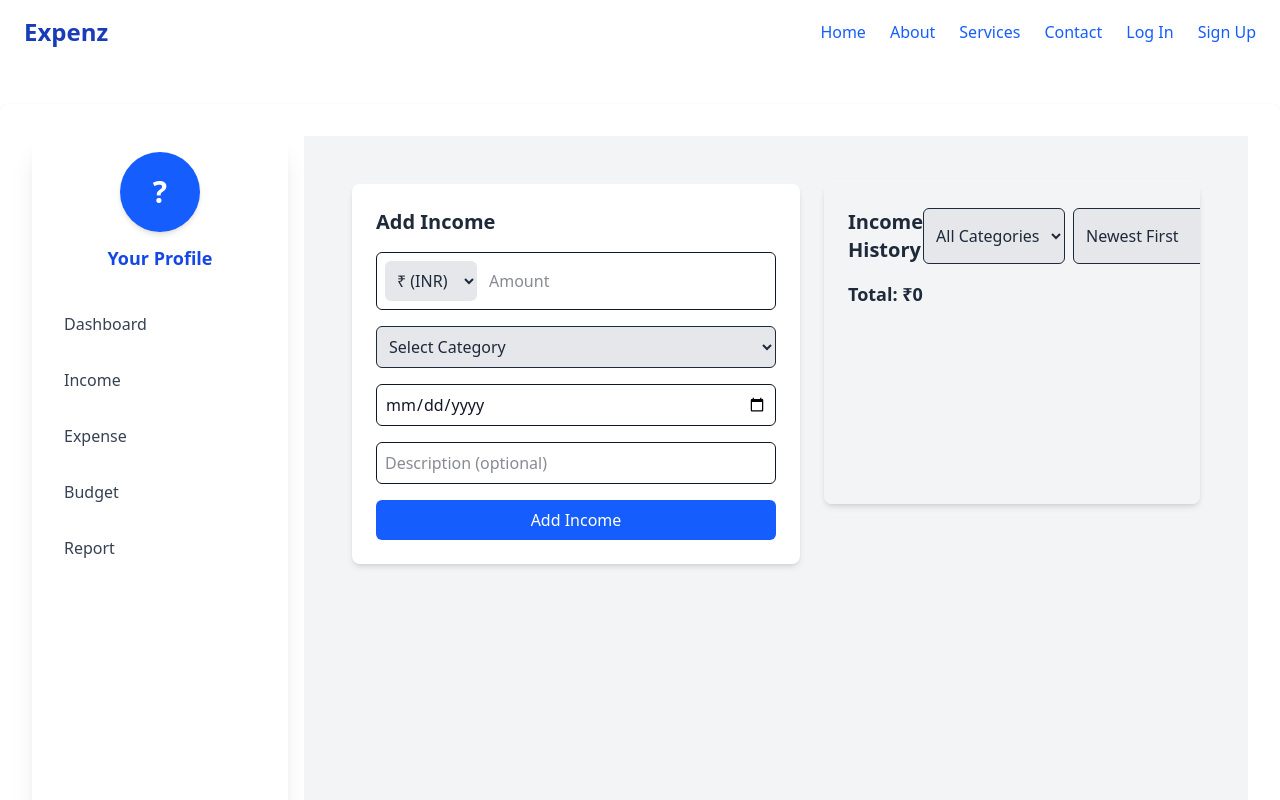
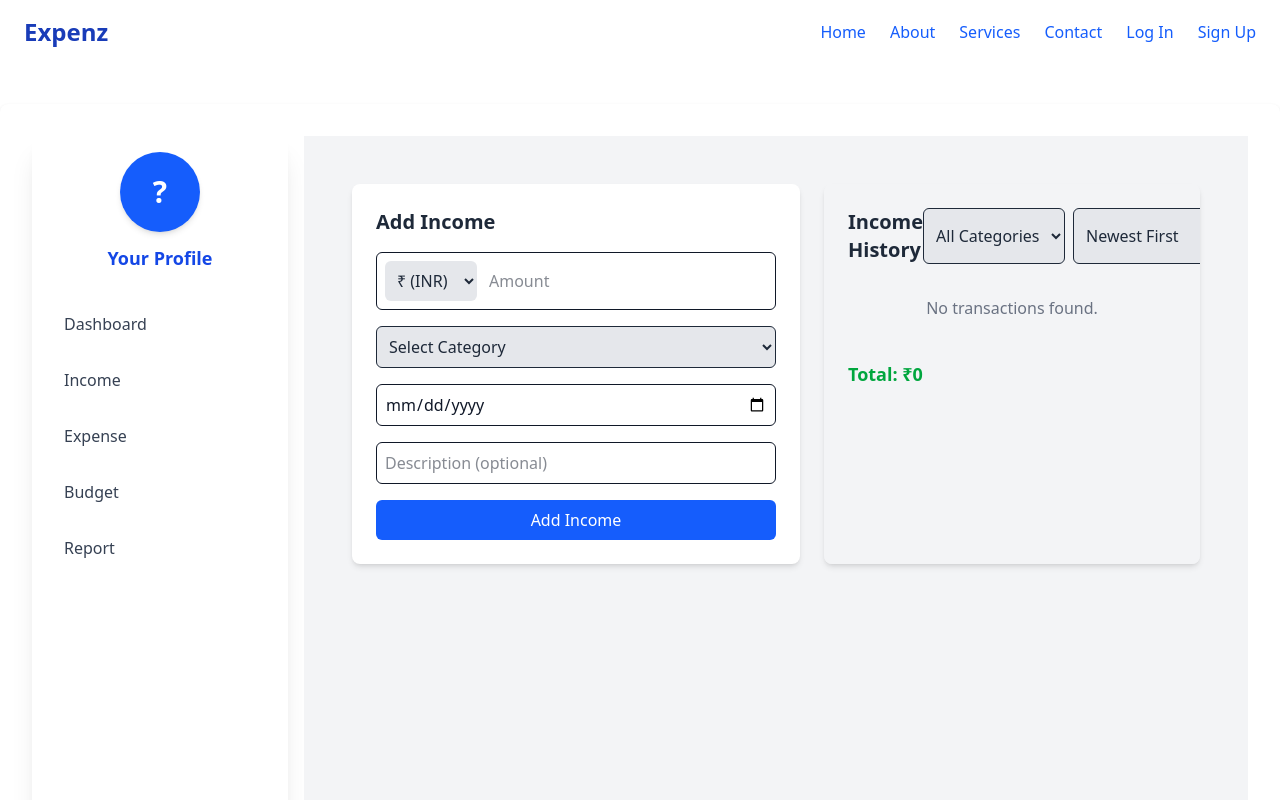
Before and after one commit to HarineCellam/CC7165509_Expense_Tracker, a React (Vite) app: page /income in a window 1280 px wide. Shown: the top 800 px of the page. Built offline with nearby package versions, Linux system fonts and the light colour scheme.

Commit message:
commit transaction

```diff
--- a/src/components/TransactionPanel.jsx
+++ b/src/components/TransactionPanel.jsx
@@ -1,130 +1,69 @@
-// import { useEffect, useState } from "react";
-
-// const TransactionPanel = ({ transactions, type, deleteTransaction, setTransactions }) => {
-//   const [sortedTransactions, setSortedTransactions] = useState([]);
-//   const [filter, setFilter] = useState("");
-//   const [sortOption, setSortOption] = useState("newest");
-//   const [currency, setCurrency] = useState(localStorage.getItem("currency") || "₹");
-
-//   useEffect(() => {
-//     const userId = localStorage.getItem("userId") || "guest";
-//     const savedTransactions = JSON.parse(localStorage.getItem(`transactions_${userId}`)) || [];
-//     setTransactions(savedTransactions); // This now works, since setTransactions comes from props
-//     setSortedTransactions(savedTransactions);
-//   }, []);
-//   useEffect(() => {
-//   console.log("Transactions received:", transactions);
-// }, [transactions]);
-
-//   // Sorting logic
-//   useEffect(() => {
-//     if (!Array.isArray(sortedTransactions)) return;
-//     let sortedData = [...sortedTransactions];
-
-//     if (sortOption === "newest") {
-//       sortedData.sort((a, b) => new Date(b.date) - new Date(a.date));
-//     } else if (sortOption === "oldest") {
-//       sortedData.sort((a, b) => new Date(a.date) - new Date(b.date));
-//     } else if (sortOption === "high") {
-//       sortedData.sort((a, b) => b.amount - a.amount);
-//     } else if (sortOption === "low") {
-//       sortedData.sort((a, b) => a.amount - b.amount);
-//     }
-
-//     setSortedTransactions(sortedData);
-//   }, [transactions, sortOption]);
-
-//   return (
-//     <div className="flex-1 bg-gray-100 dark:bg-gray-800 p-6 rounded-lg shadow-md h-80 overflow-y-auto">
-//       {/* Sorting & Filtering */}
-//       <div className="flex justify-between mb-4">
-//         <h3 className="text-xl font-bold text-gray-800 dark:text-white">{type === "income" ? "Income History" : "Expense History"}</h3>
-
-//         <div className="flex gap-2">
-//           {/* Filter by Category */}
-//           <select onChange={(e) => setFilter(e.target.value)} className="p-2 border rounded-md bg-gray-200 dark:bg-gray-700 text-gray-800 dark:text-white">
-//             <option value="">All Categories</option>
-//             <option value="Salary">Salary</option>
-//             <option value="Freelance">Freelance</option>
-//             <option value="Investments">Investments</option>
-//           </select>
-
-//           {/* Sorting Dropdown */}
-//           <select onChange={(e) => setSortOption(e.target.value)} className="p-2 border rounded-md bg-gray-200 dark:bg-gray-700 text-gray-800 dark:text-white">
-//             <option value="newest">Newest First</option>
-//             <option value="oldest">Oldest First</option>
-//             <option value="high">Amount: High to Low</option>
-//             <option value="low">Amount: Low to High</option>
-//           </select>
-//         </div>
-//       </div>
-
-//       {/* Transaction List */}
-//       <ul className="space-y-2">
-//   {sortedTransactions.length > 0 ? (
-//     sortedTransactions.map((entry) => (
-//       <li key={entry.id} className="bg-gray-200 dark:bg-gray-700 p-3 rounded-md flex justify-between">
-//         <span className="font-bold">{entry.currency || currency}{entry.amount}</span>
-//         <span>{entry.category} - {entry.date}</span>
-//         <button onClick={() => deleteTransaction(entry.id)} className="text-red-500 hover:text-red-700">
-//           🗑️
-//         </button>
-//       </li>
-//     ))
-//   ) : (
-//     <p className="text-center text-gray-500">No transactions found.</p>
-//   )}
-// </ul>
-
-//       <h3 className="mt-4 text-lg font-bold text-gray-800 dark:text-white">
-//         Total: {currency}{sortedTransactions.reduce((sum, entry) => sum + entry.amount, 0)}
-//       </h3>
-//     </div>
-//   );
-// };
-
-// export default TransactionPanel;
-
+// TransactionPanel.js
 import { useEffect, useState } from "react";
 
 const TransactionPanel = ({ transactions, type, deleteTransaction }) => {
   const [sortedTransactions, setSortedTransactions] = useState([]);
   const [filter, setFilter] = useState("");
   const [sortOption, setSortOption] = useState("newest");
-  const [currency, setCurrency] = useState(localStorage.getItem("currency") || "₹");
+  const [currency] = useState(localStorage.getItem("currency") || "₹");
+
+  // Get unique categories for filter dropdown
+  const categories = [...new Set(transactions.map(t => t.category))];
 
   useEffect(() => {
-    if (!Array.isArray(transactions)) return;
+    let filtered = transactions.filter(entry =>
+      !filter || entry.category === filter
+    );
 
-    let sortedData = [...transactions];
-
+    // Apply sorting
     if (sortOption === "newest") {
-      sortedData.sort((a, b) => new Date(b.date) - new Date(a.date));
+      filtered.sort((a, b) => new Date(b.date) - new Date(a.date));
     } else if (sortOption === "oldest") {
-      sortedData.sort((a, b) => new Date(a.date) - new Date(b.date));
+      filtered.sort((a, b) => new Date(a.date) - new Date(b.date));
     } else if (sortOption === "high") {
-      sortedData.sort((a, b) => b.amount - a.amount);
+      // For expenses, "high" means least negative (closest to zero)
+      filtered.sort((a, b) => b.amount - a.amount);
     } else if (sortOption === "low") {
-      sortedData.sort((a, b) => a.amount - b.amount);
+      // For expenses, "low" means most negative
+      filtered.sort((a, b) => a.amount - b.amount);
     }
 
-    setSortedTransactions(sortedData);
-  }, [transactions, sortOption]);
+    setSortedTransactions(filtered);
+  }, [transactions, filter, sortOption]);
+
+  // Format currency display with proper negative sign placement
+  const formatCurrency = (amount) => {
+    if (amount < 0) {
+      return `-${currency}${Math.abs(amount)}`;
+    }
+    return `${currency}${amount}`;
+  };
+
+  // Calculate total
+  const total = sortedTransactions.reduce((sum, entry) => sum + entry.amount, 0);
 
   return (
-    <div className="flex-1 bg-gray-100 dark:bg-gray-800 p-6 rounded-lg shadow-md h-80 overflow-y-auto">
+    <div className="flex-1 bg-gray-100 dark:bg-gray-800 p-6 rounded-lg shadow-md max-h-[80vh] overflow-y-auto">
       <div className="flex justify-between mb-4">
-        <h3 className="text-xl font-bold text-gray-800 dark:text-white">{type === "income" ? "Income History" : "Expense History"}</h3>
+        <h3 className="text-xl font-bold text-gray-800 dark:text-white">
+          {type === "income" ? "Income History" : "Expense History"}
+        </h3>
 
         <div className="flex gap-2">
-          <select onChange={(e) => setFilter(e.target.value)} className="p-2 border rounded-md bg-gray-200 dark:bg-gray-700 text-gray-800 dark:text-white">
+          <select
+            onChange={(e) => setFilter(e.target.value)}
+            className="p-2 border rounded-md bg-gray-200 dark:bg-gray-700 text-gray-800 dark:text-white"
+          >
             <option value="">All Categories</option>
-            <option value="Salary">Salary</option>
-            <option value="Freelance">Freelance</option>
-            <option value="Investments">Investments</option>
+            {categories.map(category => (
+              <option key={category} value={category}>{category}</option>
+            ))}
           </select>
 
-          <select onChange={(e) => setSortOption(e.target.value)} className="p-2 border rounded-md bg-gray-200 dark:bg-gray-700 text-gray-800 dark:text-white">
+          <select
+            onChange={(e) => setSortOption(e.target.value)}
+            className="p-2 border rounded-md bg-gray-200 dark:bg-gray-700 text-gray-800 dark:text-white"
+          >
             <option value="newest">Newest First</option>
             <option value="oldest">Oldest First</option>
             <option value="high">Amount: High to Low</option>
@@ -134,19 +73,39 @@ const TransactionPanel = ({ transactions, type, deleteTransaction }) => {
       </div>
 
       <ul className="space-y-2">
-        {sortedTransactions.filter((entry) => !filter || entry.category === filter).map((entry) => (
-          <li key={entry.id} className="bg-gray-200 dark:bg-gray-700 p-3 rounded-md flex justify-between">
-            <span className="font-bold">{entry.currency || currency}{entry.amount}</span>
-            <span>{entry.category} - {entry.date}</span>
-            <button onClick={() => deleteTransaction(entry.id)} className="text-red-500 hover:text-red-700">
-  🗑️
-</button>
-          </li>
-        ))}
+        {sortedTransactions.length > 0 ? (
+          sortedTransactions.map((entry) => (
+            <li
+              key={entry.id}
+              className="bg-gray-200 dark:bg-gray-700 p-3 rounded-md flex justify-between items-center"
+            >
+              <span className={`font-bold ${entry.amount < 0 ? 'text-red-600' : 'text-green-600'}`}>
+                {formatCurrency(entry.amount)}
+              </span>
+              <div className="flex-1 mx-4">
+                <div className="font-medium">{entry.category}</div>
+                <div className="text-sm text-gray-600 dark:text-gray-300">
+                  {new Date(entry.date).toLocaleDateString()} • {entry.description}
+                </div>
+              </div>
+              <button
+                onClick={() => deleteTransaction(entry.id)}
+                className="text-red-500 hover:text-red-700 p-1"
+                aria-label="Delete transaction"
+              >
+                🗑️
+              </button>
+            </li>
+          ))
+        ) : (
+          <p className="text-center text-gray-500 py-4">No transactions found.</p>
+        )}
       </ul>
 
-      <h3 className="mt-4 text-lg font-bold text-gray-800 dark:text-white">
-        Total: {currency}{sortedTransactions.reduce((sum, entry) => sum + entry.amount, 0)}
+      <h3 className={`mt-4 text-lg font-bold sticky bottom-0 bg-gray-100 dark:bg-gray-800 py-2 ${
+        total < 0 ? 'text-red-600' : 'text-green-600'
+      }`}>
+        Total: {formatCurrency(total)}
       </h3>
     </div>
   );
--- a/src/pages/Expense.jsx
+++ b/src/pages/Expense.jsx
@@ -1,3 +1,4 @@
+// Expense.js
 import { useEffect, useState } from "react";
 import TransactionForm from "../components/TransactionForm";
 import TransactionPanel from "../components/TransactionPanel";
@@ -8,38 +9,43 @@ const Expense = () => {
   useEffect(() => {
     const userId = localStorage.getItem("userId") || "guest";
     const savedTransactions = JSON.parse(localStorage.getItem(`transactions_${userId}`)) || [];
-
-    // Ensure only expense transactions are loaded
     const expenseTransactions = savedTransactions.filter((entry) => entry.type === "expense");
     setTransactions(expenseTransactions);
   }, []);
 
   useEffect(() => {
     const userId = localStorage.getItem("userId") || "guest";
-    localStorage.setItem(`transactions_${userId}`, JSON.stringify(transactions));
+    const savedTransactions = JSON.parse(localStorage.getItem(`transactions_${userId}`)) || [];
+    const allTransactions = [
+      ...savedTransactions.filter(entry => entry.type !== "expense"),
+      ...transactions
+    ];
+    localStorage.setItem(`transactions_${userId}`, JSON.stringify(allTransactions));
   }, [transactions]);
 
   const addTransaction = (newEntry) => {
-    setTransactions([...transactions, newEntry]);
+    // Convert amount to negative for expenses
+    const expenseEntry = {
+      ...newEntry,
+      amount: -Math.abs(newEntry.amount),
+      type: "expense"
+    };
+    setTransactions([...transactions, expenseEntry]);
   };
 
   const deleteTransaction = (id) => {
-    const userId = localStorage.getItem("userId") || "guest";
-
-    // Filter out the deleted transaction
     const updatedTransactions = transactions.filter((entry) => entry.id !== id);
-
-    // Update localStorage
-    localStorage.setItem(`transactions_${userId}`, JSON.stringify(updatedTransactions));
-
-    // Update state
     setTransactions(updatedTransactions);
   };
 
   return (
     <div className="flex gap-6 p-6">
       <TransactionForm addTransaction={addTransaction} type="expense" />
-      <TransactionPanel transactions={transactions} type="expense" deleteTransaction={deleteTransaction} />
+      <TransactionPanel
+        transactions={transactions}
+        type="expense"
+        deleteTransaction={deleteTransaction}
+      />
     </div>
   );
 };
```
Also changed, not shown: src/components/TransactionForm.jsx (+67 -90 lines), src/pages/Income.jsx (+9 -18 lines).
